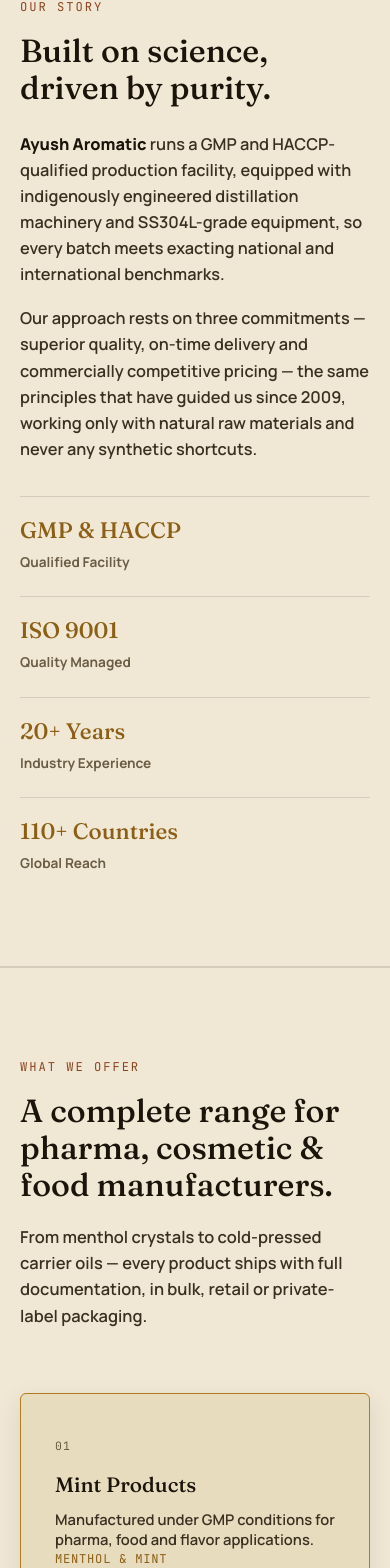
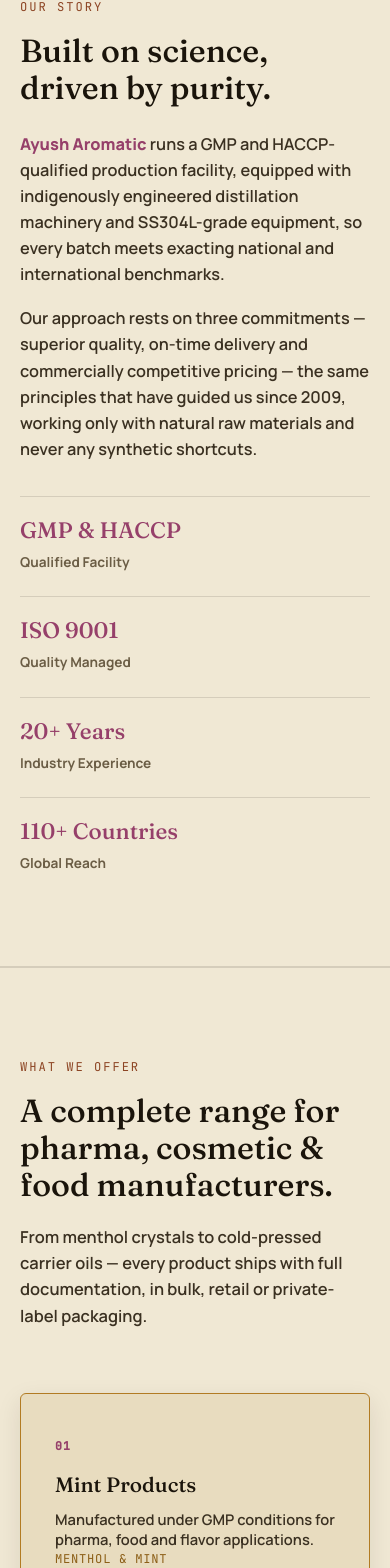
Before and after one commit to SaumyaGuptaTechnokrat/AyushAroma, a React (Vite) app: page / in a window 390 px wide. Shown: the part 1899-3467 px from the top of the page. Built offline with nearby package versions, Linux system fonts and the light colour scheme.

Commit message:
Pagination improvement Mobile view

```diff
--- a/src/App.css
+++ b/src/App.css
@@ -100,6 +100,14 @@
   width: 38px; height:38px;
   flex-shrink:0;
 }
+.logo-mark circle{
+  stroke: var(--copper-soft);
+  stroke-width: 1.6;
+}
+.logo-mark path{
+  fill: var(--copper-soft);
+}
+
 .logo-text{
   font-family: var(--display);
   font-weight: 600;
@@ -1137,3 +1145,21 @@
     padding-left: 7px;
   }
 }
+/* Rose-pink accents woven into body content, not just badges */
+.about-text strong{
+  color: var(--rose-soft);
+}
+.section-lead strong,
+.hero-sub strong{
+  color: var(--rose-soft);
+}
+.product-card .pnum{
+  color: var(--rose-soft);
+  font-weight: 700;
+}
+.note-row .note-label{
+  color: var(--rose-soft);
+}
+.pillar b{
+  color: var(--rose-soft);
+}
```
